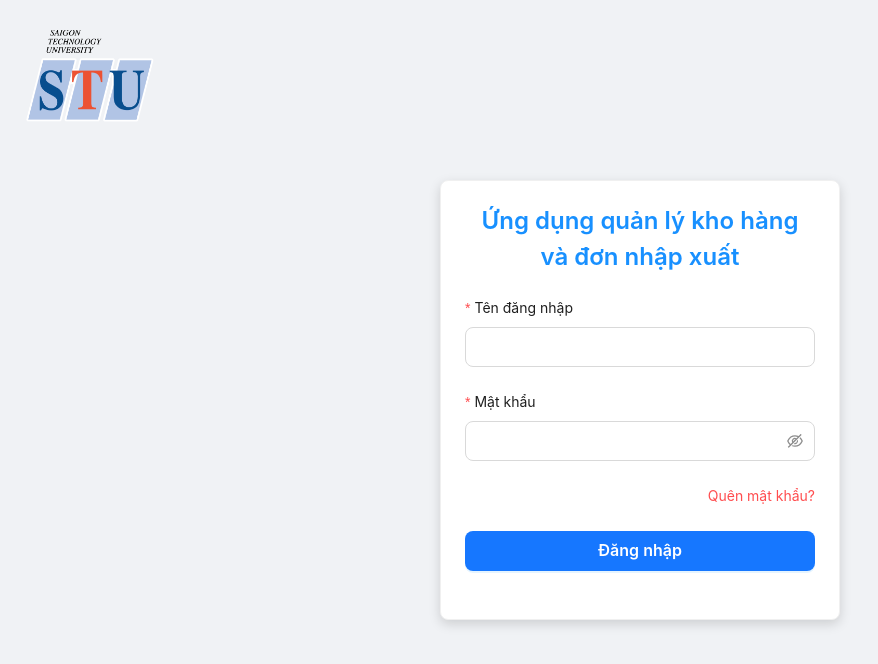
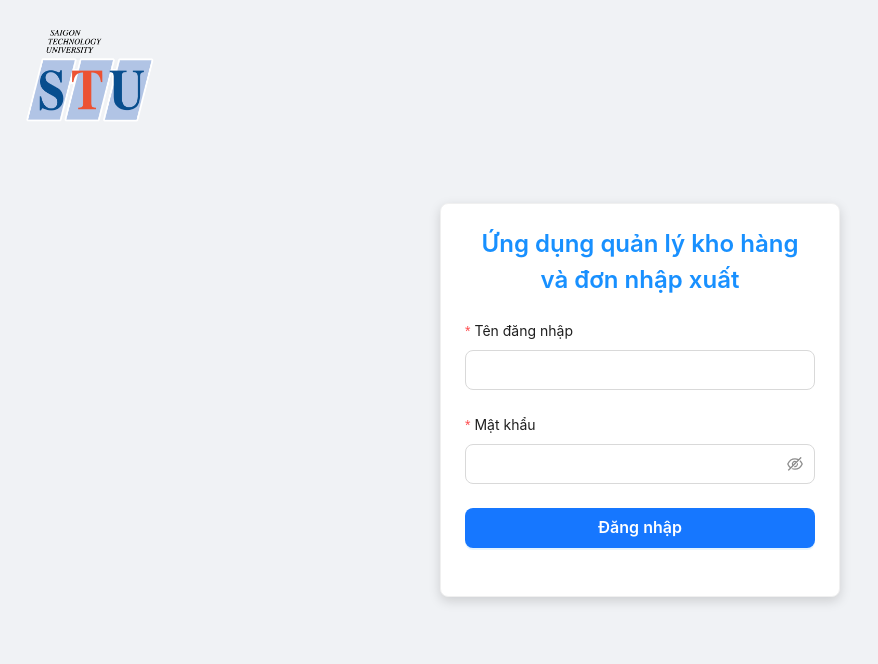
Before and after one commit to VTN411/warehouse-management-system, a React (Create React App) app in the folder frontend/: page /login in a window 1280 px wide. Shown: the top 664 px of the page, without its empty margins (0-878 px from the left). Built offline with nearby package versions, Linux system fonts and the light colour scheme.

Commit message:
sua loi thong bao login

```diff
--- a/frontend/src/pages/Dashboard/index.jsx
+++ b/frontend/src/pages/Dashboard/index.jsx
@@ -207,10 +207,6 @@ const Dashboard = () => {
               style={{ fontSize: 40, color: "#faad14", marginBottom: 16 }}
             />
             <h3>Bạn không có quyền xem Dashboard</h3>
-            <p>
-              Vui lòng liên hệ Admin để được cấp quyền (ID:{" "}
-              {PERM_DASHBOARD_VIEW}).
-            </p>
           </div>
         </Card>
       </div>
--- a/frontend/src/pages/LoginPage/index.jsx
+++ b/frontend/src/pages/LoginPage/index.jsx
@@ -6,7 +6,7 @@ import { useNavigate } from "react-router-dom";
 import { loginAPI, getUserInfoAPI } from "../../services/auth.service"; // Import cả 2
 import { setToken } from "../../utils/token";
 
-const { Title, Text } = Typography;
+const { Title } = Typography;
 
 const LoginPage = () => {
   const [loading, setLoading] = useState(false);
@@ -39,10 +39,10 @@ const LoginPage = () => {
 
       // 5. Hoàn tất
       message.success("Đăng nhập thành công!");
-      navigate("/dashboard");
+      navigate("/SanPham");
     } catch (error) {
       console.log("LỖI ĐĂNG NHẬP HOẶC LẤY QUYỀN:", error);
-      const errorMsg = error.response?.data?.message || "Đăng nhập thất bại!";
+      const errorMsg =  "Đăng nhập thất bại!";
       message.error(errorMsg);
       setLoading(false);
     }
@@ -111,16 +111,6 @@ const LoginPage = () => {
             >
               <Input.Password size="large" />
             </Form.Item>
-
-            <div style={{ marginBottom: 24, textAlign: "right" }}>
-              <Text
-                type="danger"
-                style={{ cursor: "pointer" }}
-              >
-                Quên mật khẩu?
-              </Text>
-            </div>
-
             <Form.Item>
               <Button
                 type="primary"
```
